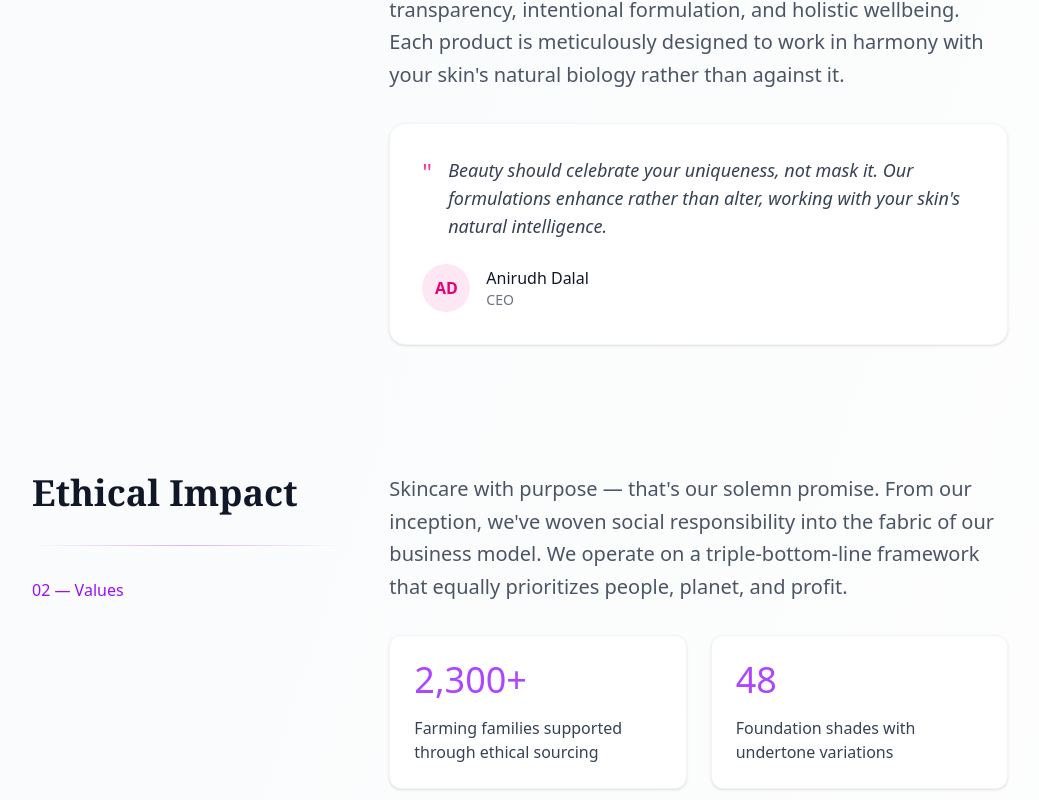
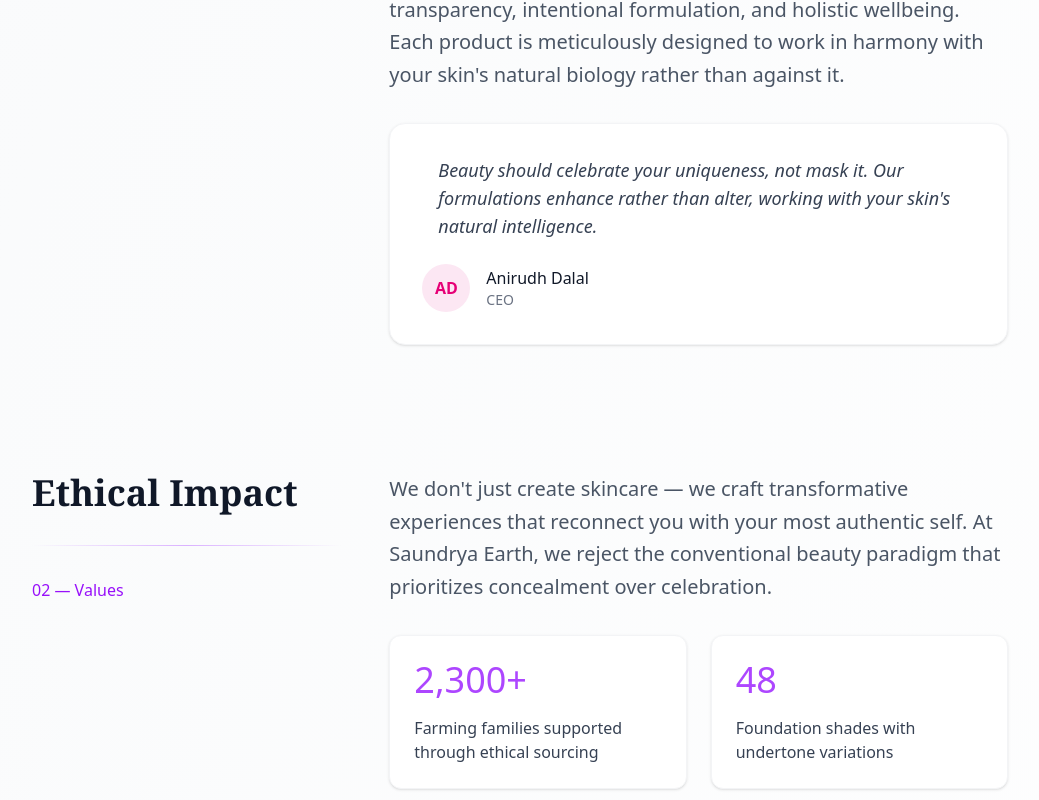
Before and after one commit to harshsindhu0408/beauty-product, a Next.js app: page /about in a window 1280 px wide. Shown: the part 721-1521 px from the top of the page, without its empty margins (120-1159 px from the left). Built offline with nearby package versions, Linux system fonts and the light colour scheme.

Commit message:
resolved build errors

```diff
--- a/src/app/about/page.js
+++ b/src/app/about/page.js
@@ -23,13 +23,15 @@
       id: 1,
       name: "Dr. Anya Sharma",
       role: "Chief Formulating Chemist",
-      imageSrc: "https://res.cloudinary.com/dnvjct2if/image/upload/v1752658912/Gemini_Generated_Image_tt0c78tt0c78tt0c_uun3pn.png",
+      imageSrc:
+        "https://res.cloudinary.com/dnvjct2if/image/upload/v1752658912/Gemini_Generated_Image_tt0c78tt0c78tt0c_uun3pn.png",
     },
     {
       id: 2,
       name: "Rajesh Kumar",
       role: "Head Herbalist & Botanist",
-      imageSrc: "https://res.cloudinary.com/dnvjct2if/image/upload/v1752659080/Gemini_Generated_Image_mrz04nmrz04nmrz0_wyivyp.png",
+      imageSrc:
+        "https://res.cloudinary.com/dnvjct2if/image/upload/v1752659080/Gemini_Generated_Image_mrz04nmrz04nmrz0_wyivyp.png",
     },
     {
       id: 3,
@@ -286,11 +288,11 @@
                         variants={fadeIn}
                         className="text-lg md:text-xl text-gray-600 leading-relaxed"
                       >
-                        We don't just create skincare — we craft transformative
-                        experiences that reconnect you with your most authentic
-                        self. At Saundrya Earth, we reject the conventional
-                        beauty paradigm that prioritizes concealment over
-                        celebration.
+                        We don&apos;t just create skincare — we craft
+                        transformative experiences that reconnect you with your
+                        most authentic self. At Saundrya Earth, we reject the
+                        conventional beauty paradigm that prioritizes
+                        concealment over celebration.
                       </motion.p>
                       <motion.p
                         variants={fadeIn}
@@ -300,18 +302,18 @@
                         principles: radical transparency, intentional
                         formulation, and holistic wellbeing. Each product is
                         meticulously designed to work in harmony with your
-                        skin's natural biology rather than against it.
+                        skin&apos;s natural biology rather than against it.
                       </motion.p>
                       <motion.div
                         variants={fadeIn}
                         className="bg-white p-8 rounded-2xl shadow-sm border border-gray-100 mt-8"
                       >
                         <div className="flex items-start">
-                          <div className="text-pink-500 mr-4 text-2xl">"</div>
+                          <div className="text-pink-500 mr-4 text-2xl"></div>
                           <p className="text-gray-700 italic text-lg">
                             Beauty should celebrate your uniqueness, not mask
                             it. Our formulations enhance rather than alter,
-                            working with your skin's natural intelligence.
+                            working with your skin&apos;s natural intelligence.
                           </p>
                         </div>
                         <div className="mt-6 flex items-center">
@@ -371,11 +373,11 @@
                         variants={fadeIn}
                         className="text-lg md:text-xl text-gray-600 leading-relaxed"
                       >
-                        Skincare with purpose — that's our solemn promise. From
-                        our inception, we've woven social responsibility into
-                        the fabric of our business model. We operate on a
-                        triple-bottom-line framework that equally prioritizes
-                        people, planet, and profit.
+                        We don&apos;t just create skincare — we craft
+                        transformative experiences that reconnect you with your
+                        most authentic self. At Saundrya Earth, we reject the
+                        conventional beauty paradigm that prioritizes
+                        concealment over celebration.
                       </motion.p>
 
                       <motion.div
@@ -405,7 +407,7 @@
                         className="text-lg md:text-xl text-gray-600 leading-relaxed mt-8"
                       >
                         Our commitment to inclusivity extends beyond sourcing.
-                        We've developed the beauty industry's most comprehensive
+                        We&apos;ve developed the beauty industry&apos;s most comprehensive
                         shade matching system, offering 48 foundation shades
                         with undertone variations for all skin types.
                       </motion.p>
@@ -457,8 +459,8 @@
                         variants={fadeIn}
                         className="text-lg md:text-xl text-gray-600 leading-relaxed"
                       >
-                        At our core, sustainability isn't a marketing
-                        tactic—it's the bedrock of our existence. We've built
+                        At our core, sustainability isn&apos;t a marketing
+                        tactic—it&apos;s the bedrock of our existence. We&apos;ve built
                         our operations around principles that actively
                         regenerate rather than simply reduce harm.
                       </motion.p>
@@ -566,7 +568,7 @@
                         We believe skincare is sacred self-care — a daily ritual
                         that nourishes both complexion and spirit. Our products
                         are designed with circadian rhythm science to sync with
-                        your body's natural cycles.
+                        your body&apos;s natural cycles.
                       </motion.p>
 
                       <motion.div
@@ -703,7 +705,7 @@
                       >
                         As we look to the future, our North Star remains
                         unchanged: to prove that business can be a force for
-                        healing — of skin, of community, of planet. We're driven
+                        healing — of skin, of community, of planet. We&apos;re driven
                         by the belief that conscious choices lead to profound
                         impact.
                       </motion.p>
```
